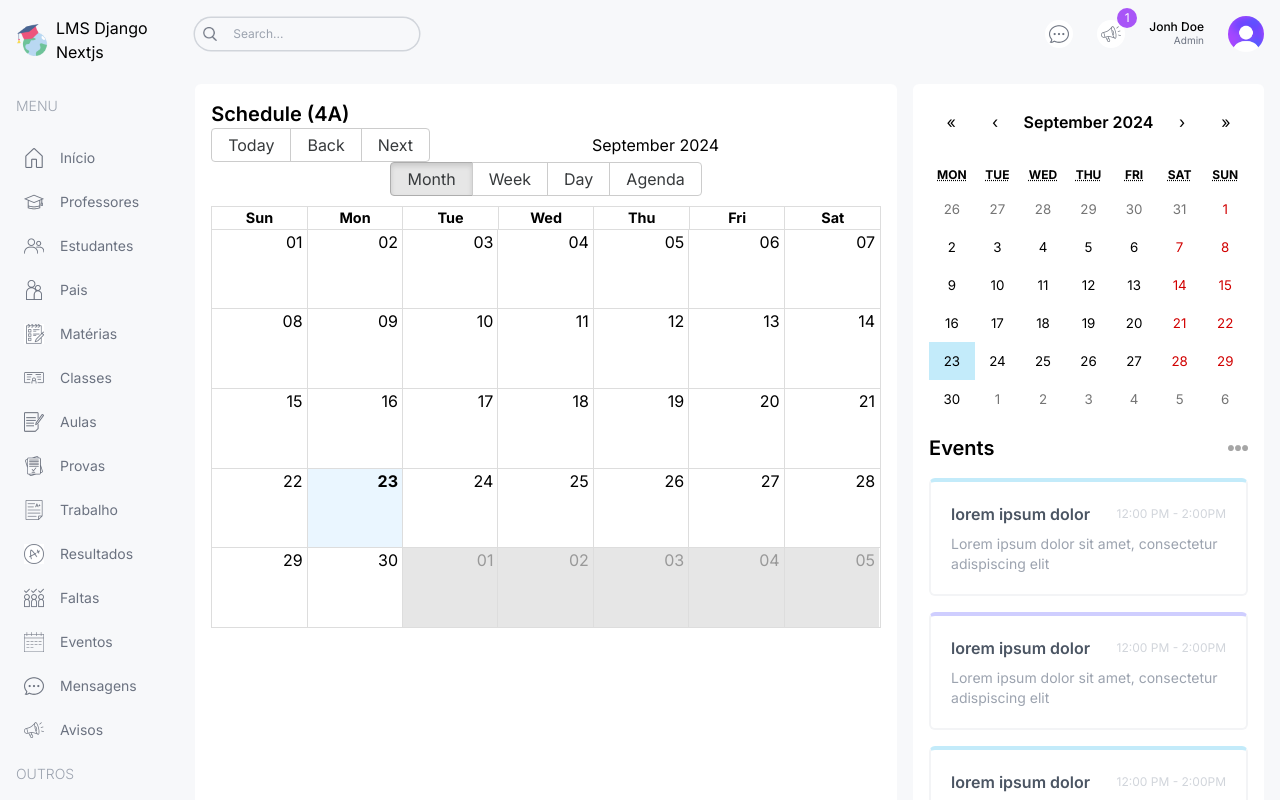
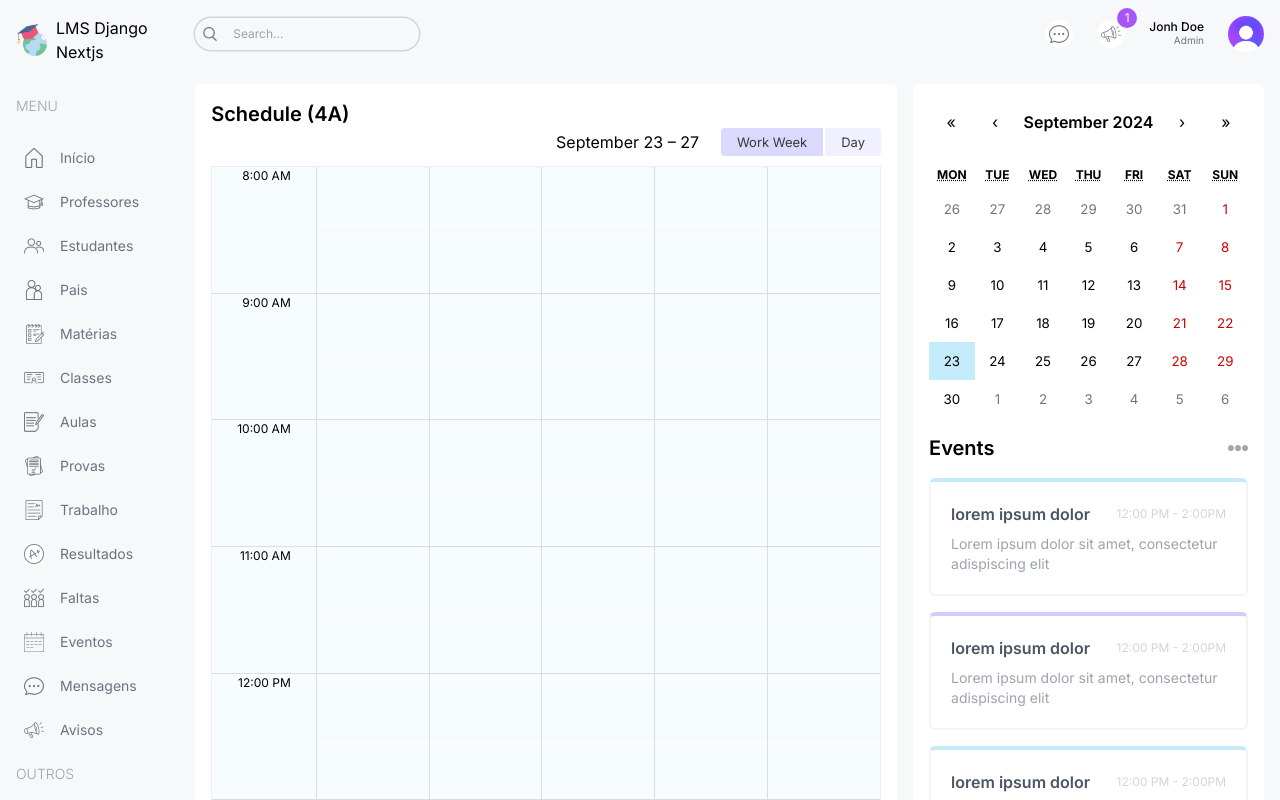
Before and after one commit to Giovanne-V1ctor/LMS-Nextjs-Django-, a Next.js app in the folder lms_escola/: page /dashboard/student in a window 1280 px wide. Shown: the top 800 px of the page. Built offline with nearby package versions, Linux system fonts and the light colour scheme.

Commit message:
comitando

```diff
--- a/lms_escola/src/app/globals.css
+++ b/lms_escola/src/app/globals.css
@@ -18,3 +18,54 @@
     color: black !important;
 
 }
+
+.rbc-btn-group:first-child{
+    display: none !important;
+}
+
+.rbc-toolbar-label{
+    text-align: right !important;
+    padding: 0px 20px !important;
+}
+
+.rbc-btn-group:last-child{
+    font-size: 13px !important;
+}
+
+.rbc-btn-group:last-child button{
+    border: none !important;
+    background-color: #f1f0ff !important;
+    margin-left: 2px !important;
+}
+
+.rbc-toolbar button.rbc-active{
+    background-color: #dbdafe !important;
+    box-shadow: none !important;
+}
+
+.rbc-time-view{
+    border-color: #eee !important;
+}
+.rbc-time-header{
+    display: none !important;
+}
+
+.rbc-time-content{
+    border: none !important;
+}
+
+.rbc-time-gutter.rbc-time-column{
+    font-size: 12px !important;
+}
+
+.rbc-time-gutter.rbc-time-column .rbc-timeslot-group{
+    padding: 0px 20px !important;
+}
+
+.rbc-timeslot-group{
+    background-color: #f7fdff !important;
+}
+
+.rbc-day-slot{
+    font-size: 14px !important;
+}
--- a/lms_escola/src/components/BigCalendar.tsx
+++ b/lms_escola/src/components/BigCalendar.tsx
@@ -1,22 +1,34 @@
 "use client"
 
-import { Calendar, momentLocalizer } from 'react-big-calendar'
+import { Calendar, momentLocalizer, View, Views } from 'react-big-calendar'
 import moment from 'moment'
 import { calendarEvents } from '@/lib/data';
 import "react-big-calendar/lib/css/react-big-calendar.css"
+import { useState } from 'react';
 
 const localizer = momentLocalizer(moment)
 
-const BigCalendar = () => (
-  <div>
+const BigCalendar = () => {
+  const [view, setView] = useState<View>(Views.WORK_WEEK)
+
+  const handleOnChangeView = (selectedView:View)=> {
+    setView(selectedView);
+
+  };
+ return (
     <Calendar
       localizer={localizer}
       events={calendarEvents}
       startAccessor="start"
       endAccessor="end"
-      style={{ height: 500 }}
+      views={["work_week","day"]}
+      view={view}
+      style={{ height: "98%" }}
+      onView={handleOnChangeView}
+      min={new Date(2025,1,0,8,0,0)}
+      max={new Date(2025,1,0,17,0,0)}
     />
-  </div>
-)
+ );
+}
 
 export default BigCalendar;
```
